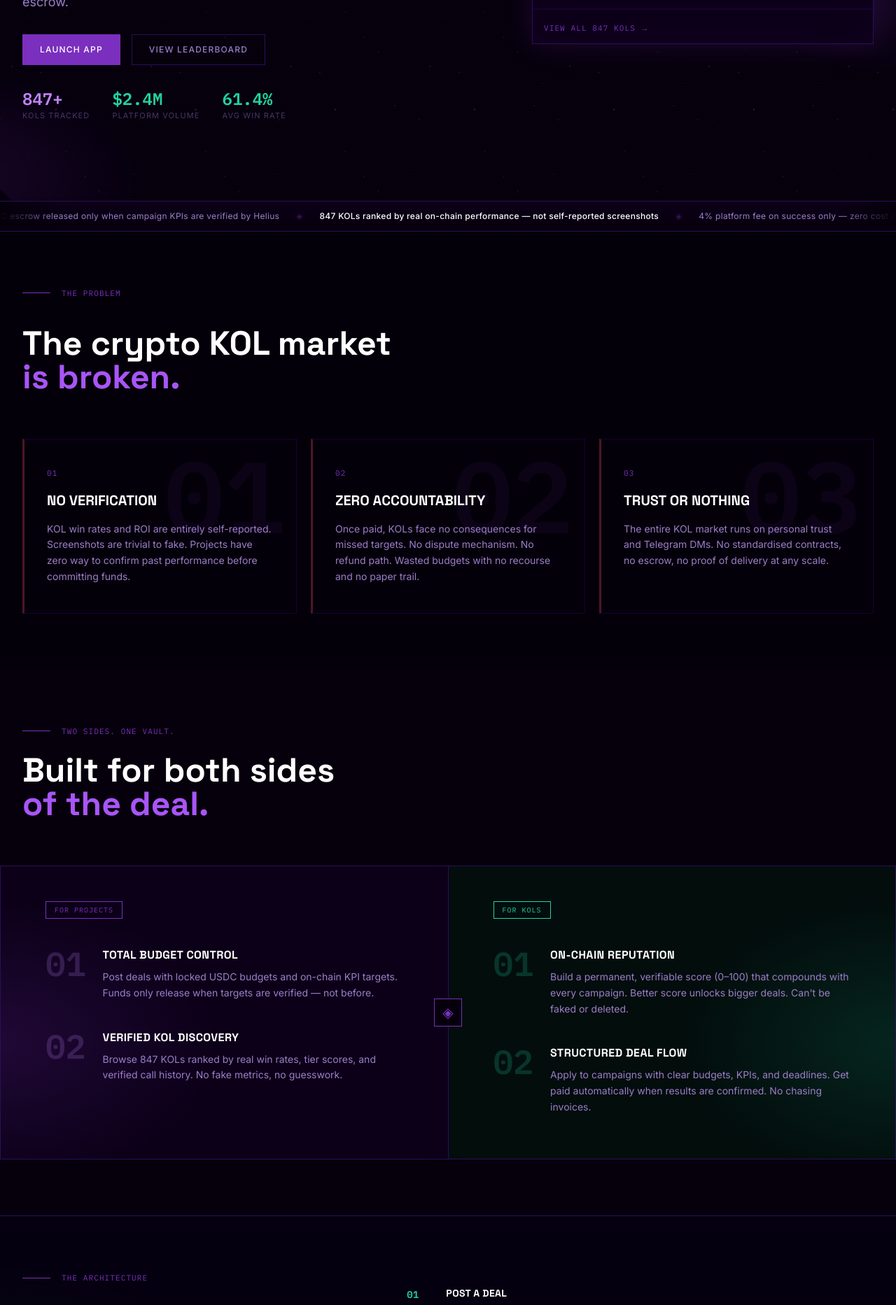
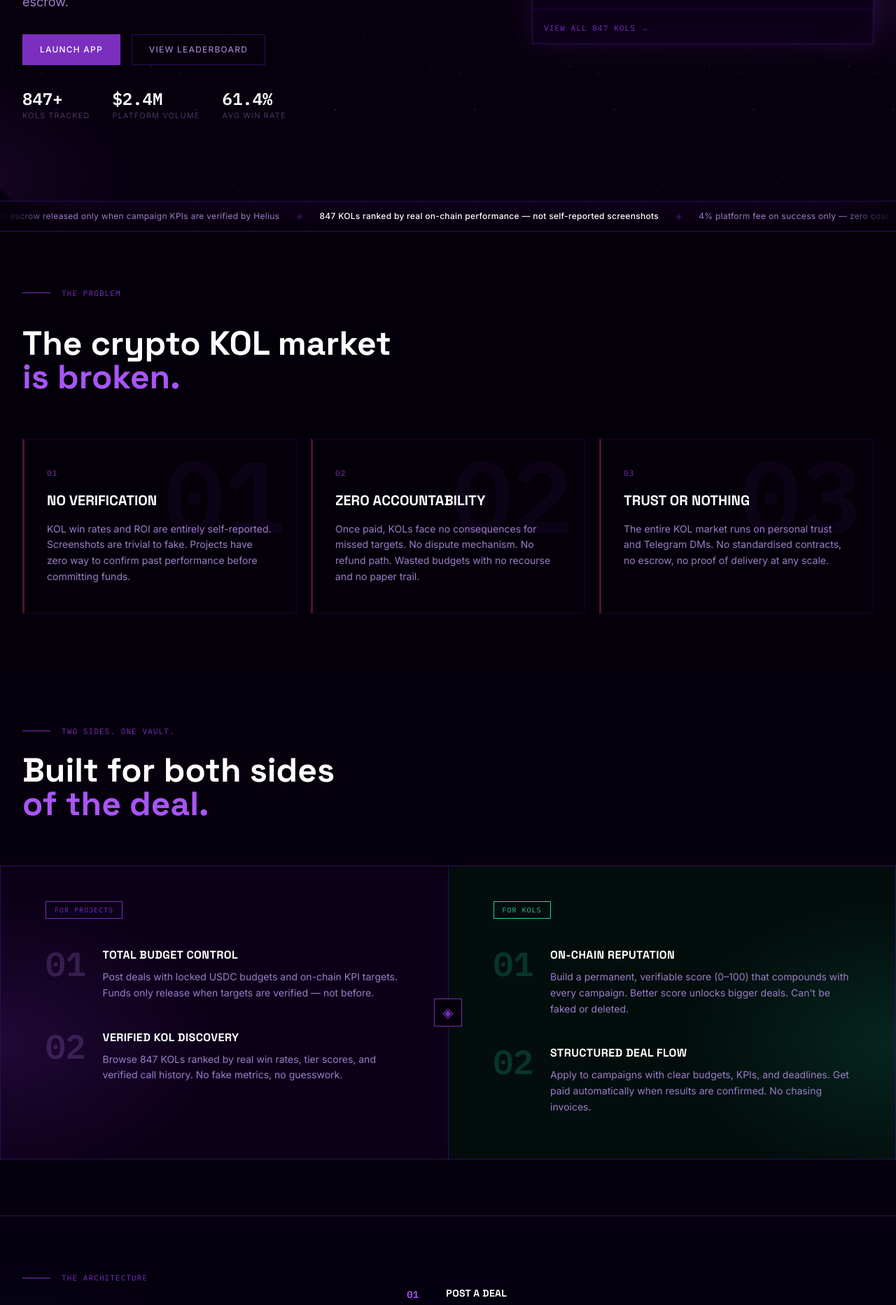
Before and after one commit to jwebdesignservice/Kol-vault, a Next.js app: page / in a window 1280 px wide. Shown: the part 520-2385 px from the top of the page at 70% size. Built offline with nearby package versions, Linux system fonts and the light colour scheme.

Commit message:
fix: hero stat figures white, architecture step numbers + cursor purple

```diff
--- a/app/(marketing)/page.tsx
+++ b/app/(marketing)/page.tsx
@@ -268,13 +268,13 @@ function ArchitectureSection() {
           <div className="col-span-7 flex flex-col gap-0 self-center">
             {steps.map((step, i) => (
               <div key={step.n} className="group flex items-start gap-6 py-5 px-4 border-b border-border-muted hover:bg-bg-surface transition-colors duration-150 cursor-default">
-                <span className="text-positive mono text-sm font-bold shrink-0 w-8 mt-0.5">{step.n}</span>
+                <span className="text-accent-bright mono text-sm font-bold shrink-0 w-8 mt-0.5">{step.n}</span>
                 <div className="flex-1">
                   <p className="font-heading font-bold text-text-primary text-sm tracking-wide mb-1">{step.title}</p>
                   <p className="text-text-secondary text-sm leading-relaxed">{step.desc}</p>
                 </div>
                 {i === steps.length - 1 && (
-                  <span className="text-positive mono text-sm self-center" style={{ animation: 'pulse_dot 1s ease-in-out infinite' }}>▋</span>
+                  <span className="text-accent-bright mono text-sm self-center" style={{ animation: 'pulse_dot 1s ease-in-out infinite' }}>▋</span>
                 )}
               </div>
             ))}
@@ -482,12 +482,12 @@ export default function LandingPage() {
             </div>
             <div className="flex gap-8">
               {[
-                { label: 'KOLs Tracked',    value: '847+',  color: '#C084FC' },
-                { label: 'Platform Volume', value: '$2.4M', color: '#22D3A0' },
-                { label: 'Avg Win Rate',    value: '61.4%', color: '#22D3A0' },
-              ].map(({ label, value, color }) => (
+                { label: 'KOLs Tracked',    value: '847+'  },
+                { label: 'Platform Volume', value: '$2.4M' },
+                { label: 'Avg Win Rate',    value: '61.4%' },
+              ].map(({ label, value }) => (
                 <div key={label}>
-                  <div className="text-2xl font-bold mono" style={{ color, fontFamily: 'var(--font-mono)' }}>{value}</div>
+                  <div className="text-2xl font-bold mono" style={{ color: '#FFFFFF', fontFamily: 'var(--font-mono)' }}>{value}</div>
                   <div className="text-text-muted text-[11px] tracking-widest uppercase">{label}</div>
                 </div>
               ))}
```
